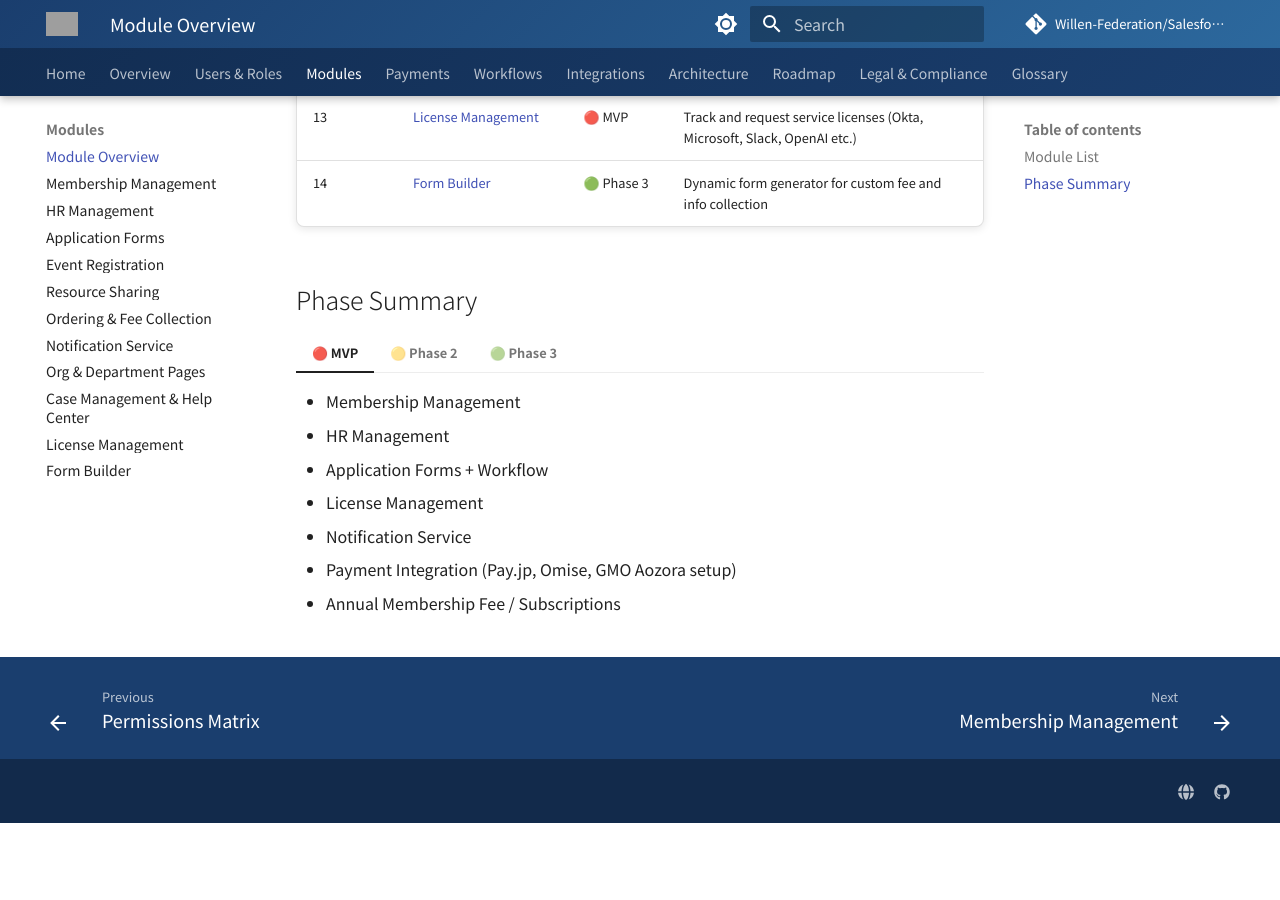
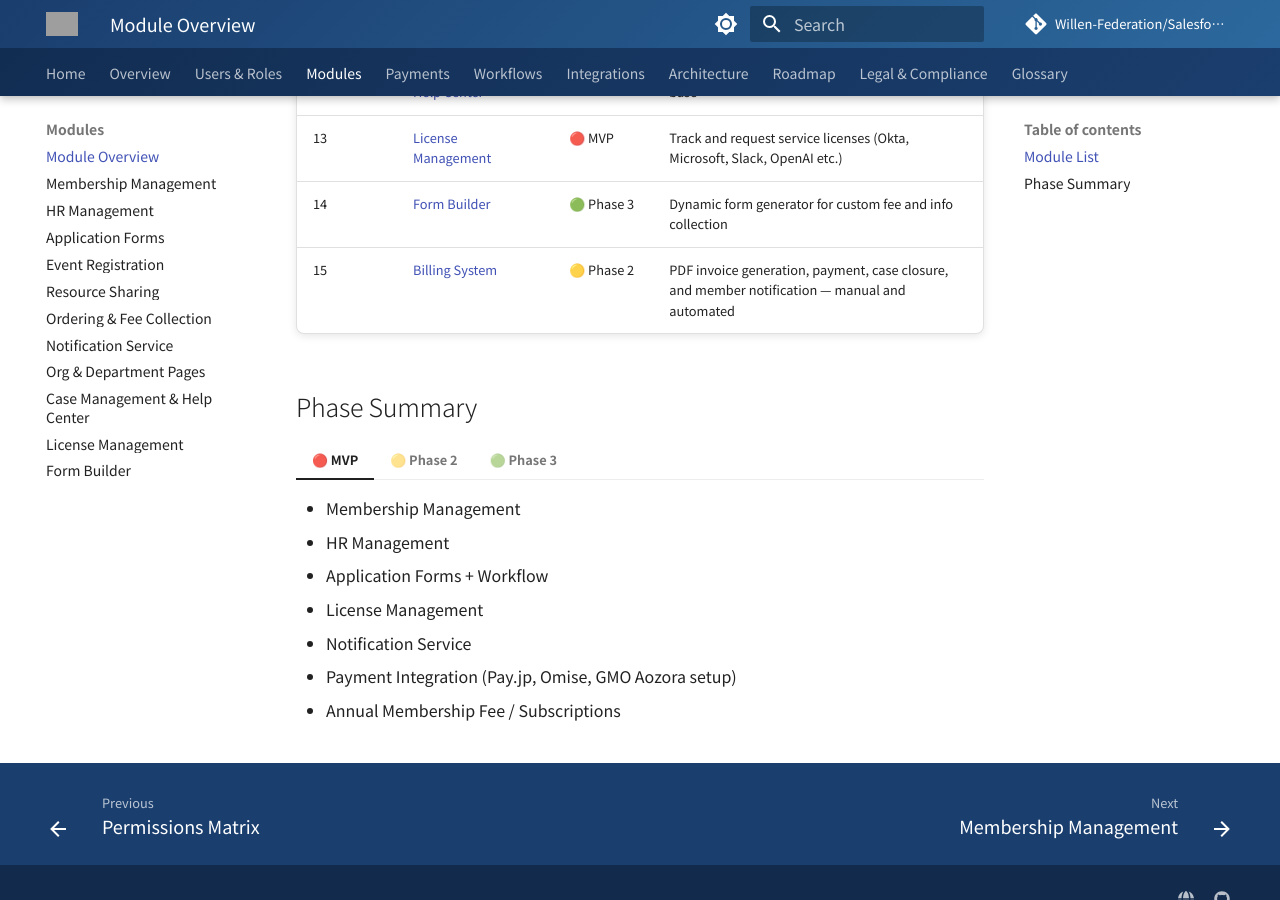
Before and after one commit to Willen-Federation/Salesforce-Portal-DD, an MkDocs documentation site: the page built from docs/modules/overview.md, in a window 1280 px wide and 900 px high, scrolled down 1110 px. Built offline with MkDocs 1.6.1 and Material for MkDocs 9.7.7, drawn with Linux system fonts in a browser that asks for light colours; comment, search, counter and statistics services are not loaded; before the commit the page ends 1933 px from its top, so only the background shows below that; grey boxes are pictures that could not be loaded.

Commit message:
Update module overview: add Billing System to Phase 2

```diff
--- a/docs/modules/overview.md
+++ b/docs/modules/overview.md
@@ -20,6 +20,7 @@ The Willen Member Portal is composed of **14 modules** across three development
 | 12 | [Case Management & Help Center](cases.md) | 🟡 Phase 2 | Private member support cases, FAQ, knowledge base |
 | 13 | [License Management](licenses.md) | 🔴 MVP | Track and request service licenses (Okta, Microsoft, Slack, OpenAI etc.) |
 | 14 | [Form Builder](form-builder.md) | 🟢 Phase 3 | Dynamic form generator for custom fee and info collection |
+| 15 | [Billing System](billing.md) | 🟡 Phase 2 | PDF invoice generation, payment, case closure, and member notification — manual and automated |
 
 ## Phase Summary
 
@@ -39,6 +40,7 @@ The Willen Member Portal is composed of **14 modules** across three development
     - Help Center + Cases
     - Ordering & Donations
     - Stripe (International payments)
+    - **Billing System** (PDF invoices, payment, case closure, notifications)
 
 === "🟢 Phase 3"
     - Form Builder
```
